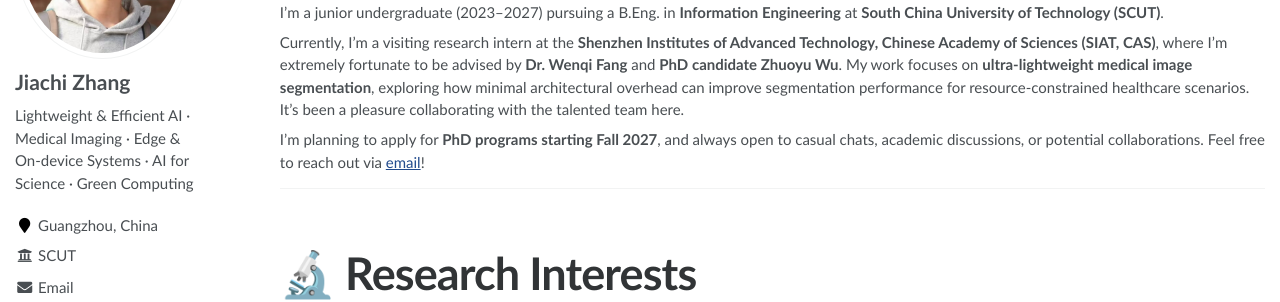
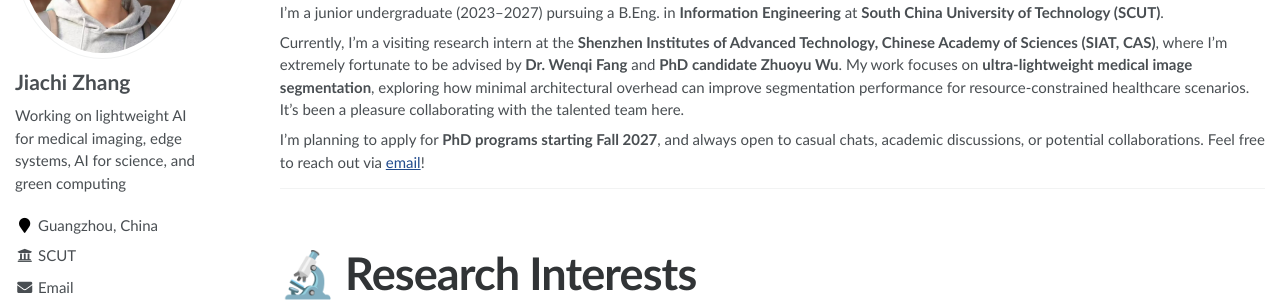
Before and after one commit to tyui99/tyui99.github.io, a Jekyll site: the page built from _pages/about.md, in a window 1280 px wide. Shown: the part 235-537 px from the top of the page. Built offline with Jekyll 4.4.1, drawn with Linux system fonts in a browser that asks for light colours.

Commit message:
style: rephrase sidebar bio with humble 'working on' framing
- Drop 'Lightweight & Efficient AI' umbrella claim (reads as overreach)
- Use 'working on' to describe current scope rather than declaring
  cross-stack mastery
- Keep all 4 research axes: medical imaging, edge systems,
  AI for science, green computing

Co-Authored-By: Claude <noreply@anthropic.com>

```diff
--- a/_config.yml
+++ b/_config.yml
@@ -23,7 +23,7 @@ baidu_site_verification  :  # get baidu_site_verification from https://ziyuan.ba
 author:
   name             : "Jiachi Zhang"
   avatar           : "images/photo.jpg"
-  bio              : "Lightweight & Efficient AI · Medical Imaging · Edge & On-device Systems · AI for Science · Green Computing"
+  bio              : "Working on lightweight AI for medical imaging, edge systems, AI for science, and green computing"
   location         : "Guangzhou, China"
   employer         : "SCUT"
   pubmed           :
```
